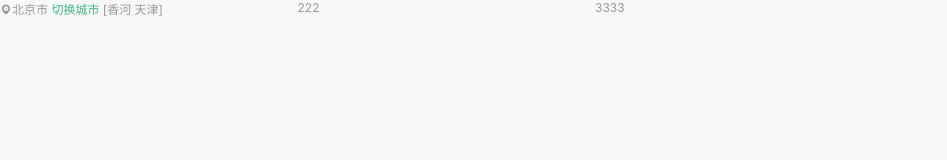
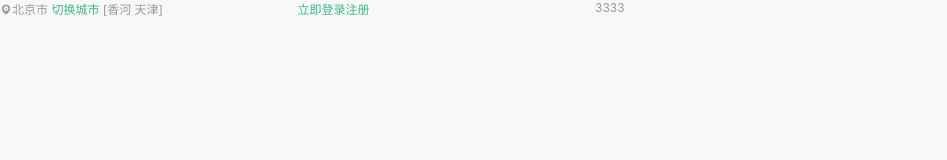
Before and after one commit to xm94630/meituanPro, a Nuxt app: page / in a window 1280 px wide. Shown: the top 160 px of the page, without its empty margins (0-947 px from the left). Built offline with nearby package versions, Linux system fonts and the light colour scheme.

Commit message:
完成7-2

```diff
--- a/components/public/header/index.vue
+++ b/components/public/header/index.vue
@@ -4,7 +4,7 @@
       <geo />
     </el-col>
     <el-col :span="6">
-      222
+      <user />
     </el-col>
     <el-col :span="6">
       3333
@@ -14,9 +14,11 @@
 
 <script>
 import Geo from './geo.vue'
+import User from './user.vue'
 export default {
   components:{
-    Geo
+    Geo,
+    User
   }
 }
 </script>
--- a/components/public/header/user.vue
+++ b/components/public/header/user.vue
@@ -1,9 +1,23 @@
 <template>
-
+  <div class="m-user">
+    <template v-if="user">
+      欢迎您，<span class="username">{{user}}</span>
+      [<nuxt-link to="/exit">退出</nuxt-link>]
+    </template>
+    <template v-else>
+      <nuxt-link to="/login" class="login">立即登录</nuxt-link>
+      <nuxt-link to="/register" class='/resister'>注册</nuxt-link>
+    </template>
+  </div>
 </template>
 
 <script>
 export default {
+  data(){
+    return {
+      user:""
+    }
+  }
 }
 </script>
 
```
